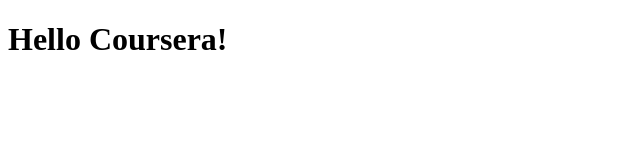
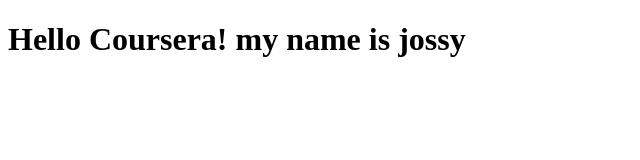
Before and after one commit to JossyAlva/html-css-javascript-for-WD, a plain HTML site: page site/index.html in a window 1280 px wide. Shown: the whole page, without its empty margins (0-640 px from the left). Drawn offline with Linux system fonts and the light colour scheme.

Commit message:
smart modification

```diff
--- a/site/index.html
+++ b/site/index.html
@@ -4,6 +4,6 @@
 	<title>Hello Coursera!</title>
 </head>
 <body>
-<h1>Hello Coursera!</h1>
+<h1>Hello Coursera! my name is jossy</h1>
 </body>
 </html>
```
